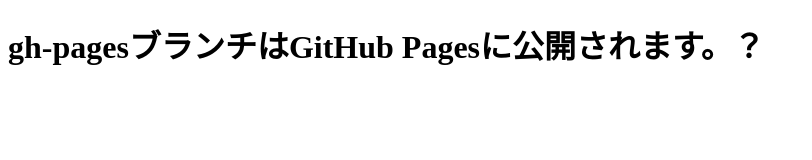
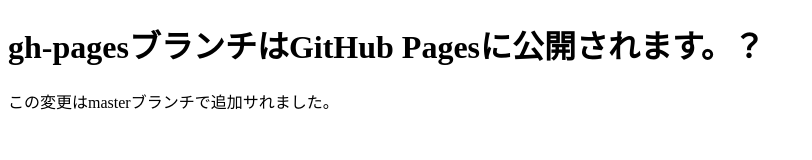
Before and after one commit to 4bntw/git-study, a plain HTML site: page index.html in a window 1280 px wide. Shown: the whole page, without its empty margins (0-812 px from the left). Drawn offline with Linux system fonts and the light colour scheme.

Commit message:
マスターにて追加

```diff
--- a/index.html
+++ b/index.html
@@ -8,5 +8,6 @@
 </head>
 <body>
   <h1>gh-pagesブランチはGitHub Pagesに公開されます。？</h1>
+  <p>この変更はmasterブランチで追加サれました。</p>
 </body>
 </html>
```
